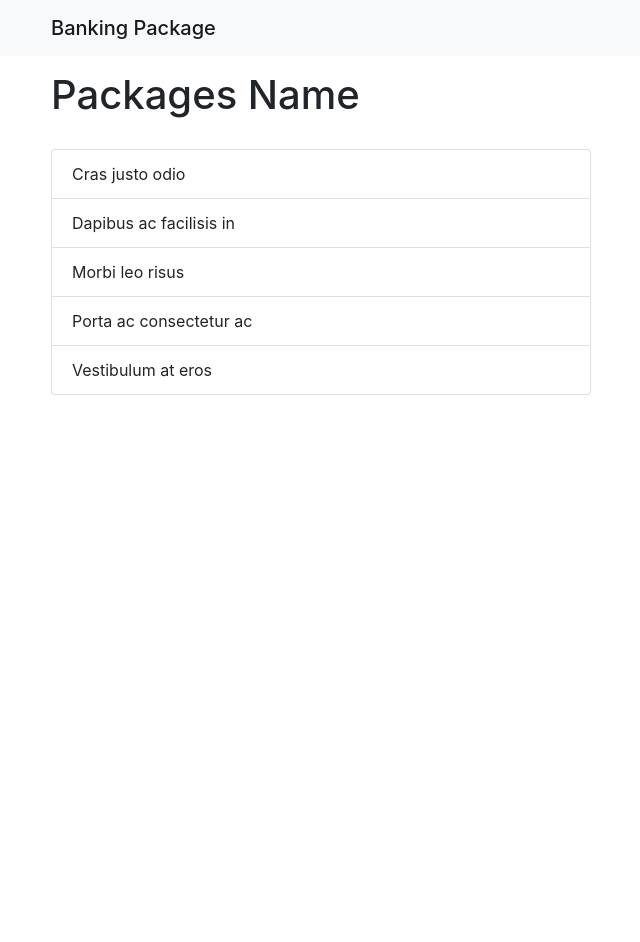
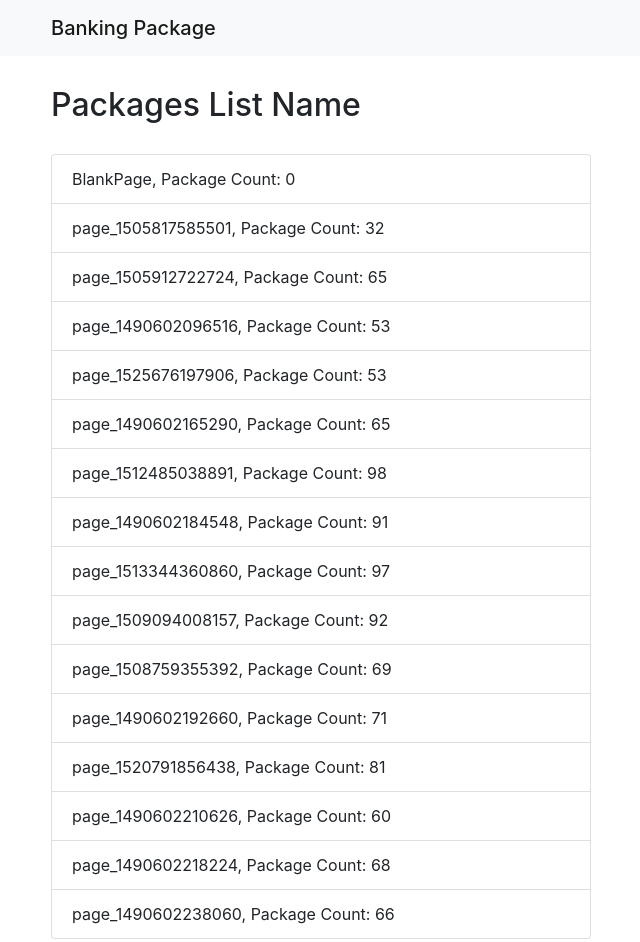
Before and after one commit to manjarb/angularjs-webpack-example-project, a website built with webpack: page src/public/index.html in a window 1280 px wide. Shown: the whole page, without its empty margins (34-674 px from the left). Before the commit the page ends 800 px from the top, so only its background shows below. Built offline with nearby package versions, Linux system fonts and the light colour scheme; some packages are replaced by stand-ins of ours; files whose address does not match are found by name.

Commit message:
Finish all  module setup

```diff
--- a/src/app.component.html
+++ b/src/app.component.html
@@ -4,8 +4,8 @@
     <div class="row">
         <div class="col-6">
             <div class="packages-name-box">
-                <h1 class="homepage-title">Packages Name</h1>
-                <packages-list-group></packages-list-group>
+                <h2 class="homepage-title">Packages List Name</h2>
+                <packages-list-group pages-data="pagesPackageData"></packages-list-group>
             </div>
         </div>
     </div>
--- a/src/app.component.js
+++ b/src/app.component.js
@@ -4,18 +4,26 @@ export const AppComponent = {
     template: require('./app.component.html'),
     controller: [
         'PackagesService',
+        '$scope',
         class AppController {
-            constructor (PackagesService) {
+            constructor (PackagesService, $scope) {
+                this.scope = $scope;
+                this.scope.mergedPackageNameArray = [];
                 this.packagesSevices = PackagesService;
             }
 
             $onInit() {
-               this.packagesData = this.getDataPackageList();
+                this.getDataPackageList();
             }
 
             async getDataPackageList() {
                 const packages = await this.packagesSevices.getPackagesList();
-                return packages.data;
+                this.scope.pagesPackageData = packages.data;
+                this.scope.$apply();
+                /*this.packagesData.map((dep) => {
+                    this.mergedDepArray = this.mergedDepArray.concat(dep.dependencies);
+                });
+                console.log(this.mergedDepArray, 'mergedDepArray');*/
             }
     }]
 };
--- a/src/app.component.scss
+++ b/src/app.component.scss
@@ -1,4 +1,8 @@
+body {
+  padding-bottom: 90px;
+}
+
 .homepage-title {
-  margin-top: 15px;
+  margin-top: 30px;
   margin-bottom: 30px;
 }
--- a/src/modules/packages/components/packages-list-group/packages-list-group.component.html
+++ b/src/modules/packages/components/packages-list-group/packages-list-group.component.html
@@ -1,7 +1,6 @@
 <ul class="list-group">
-    <li class="list-group-item">Cras justo odio</li>
-    <li class="list-group-item">Dapibus ac facilisis in</li>
-    <li class="list-group-item">Morbi leo risus</li>
-    <li class="list-group-item">Porta ac consectetur ac</li>
-    <li class="list-group-item">Vestibulum at eros</li>
+    <li class="list-group-item"
+        ng-repeat="page in $ctrl.pagesData">
+        {{ page.page }}, Package Count: {{ page.dependencies.length }}
+    </li>
 </ul>
--- a/src/modules/packages/components/packages-list-group/packages-list-group.component.js
+++ b/src/modules/packages/components/packages-list-group/packages-list-group.component.js
@@ -1,9 +1,17 @@
 import angular from 'angular';
 
 export const PackagesListGroupComponent = {
+    bindings: {
+        pagesData: '='
+    },
     template: require('./packages-list-group.component.html'),
     controller: class PackagesListGroupController {
-
+        constructor($scope) {
+            this.$ctrl = $scope.$ctrl;
+        }
+        $onInit() {
+            console.log(this.$ctrl, 'group init2');
+        }
     }
 };
 
--- a/src/services/packages.service.js
+++ b/src/services/packages.service.js
@@ -3,7 +3,7 @@ export default class PackagesService {
         this.httpService = $http;
     }
 
-    getPackagesList() {
-        return this.httpService.get('assets/data/by-page.json');
+    async getPackagesList() {
+        return await this.httpService.get('assets/data/by-page.json');
     }
 }
```
